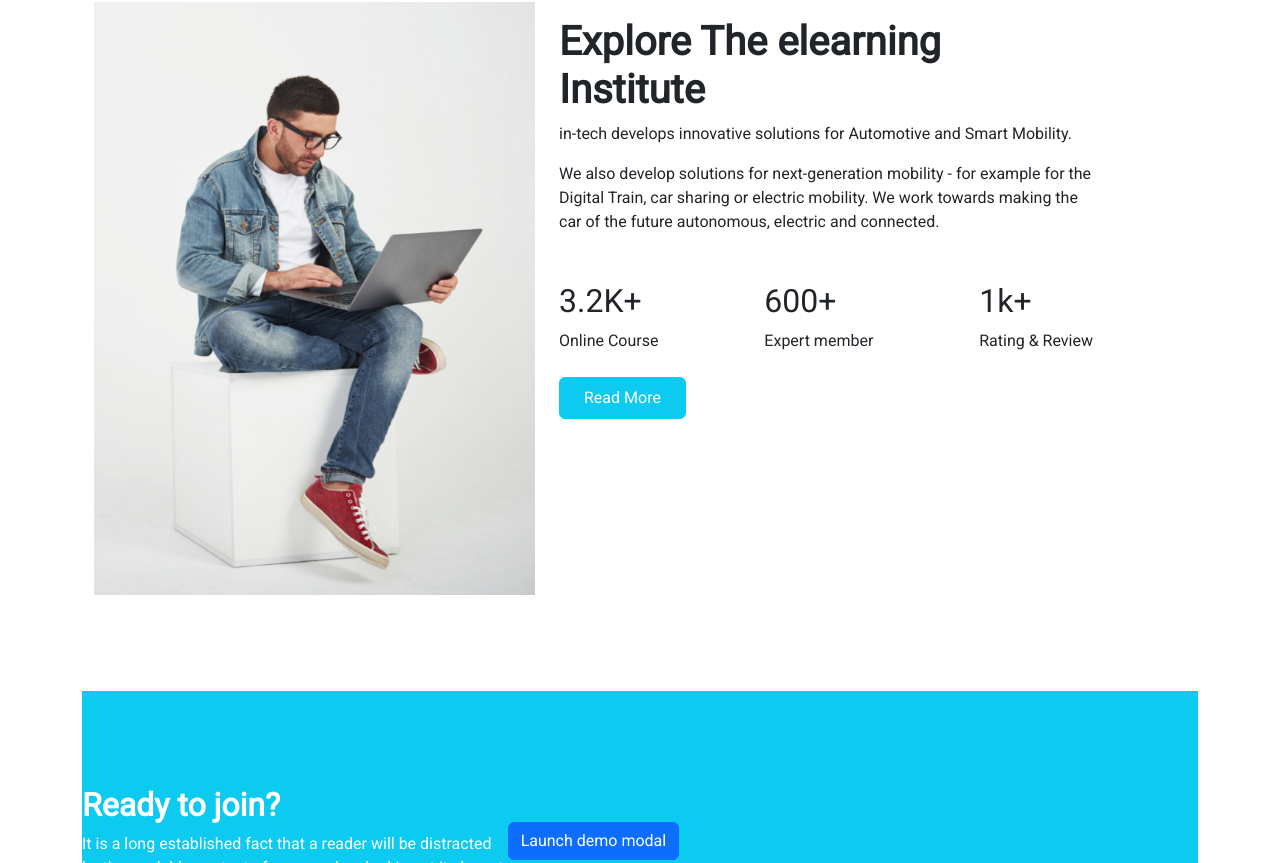
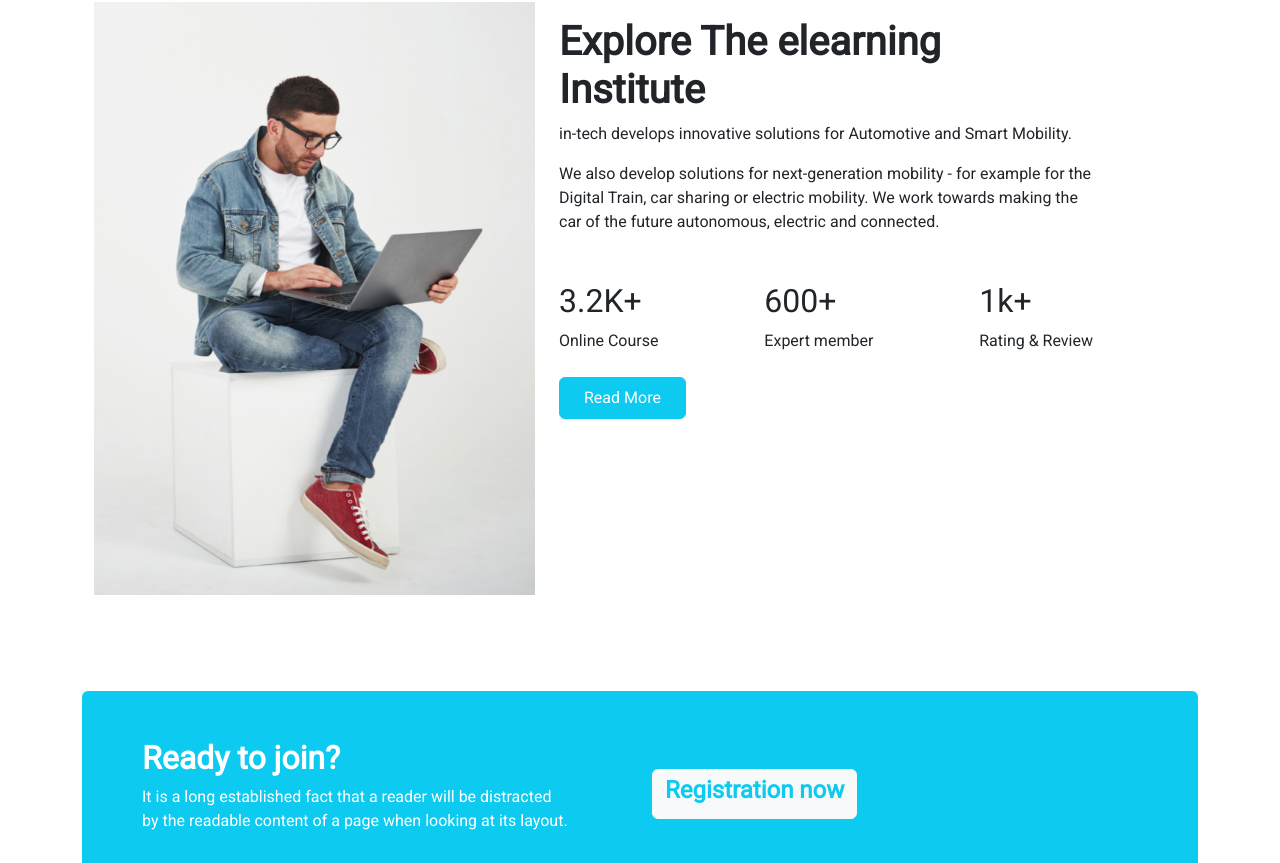
Before and after one commit to ayakub/code-lab-bootstrap, a plain HTML site: page index.html in a window 1280 px wide. Shown: the part 1937-2800 px from the top of the page. Drawn offline with nearby package versions, Linux system fonts and the light colour scheme; a web font is replaced by a local one.

Commit message:
modal added

```diff
--- a/index.html
+++ b/index.html
@@ -1,22 +1,29 @@
 <!doctype html>
 <html lang="en">
+
 <head>
   <meta charset="utf-8">
   <meta name="viewport" content="width=device-width, initial-scale=1">
   <title>Code Lab</title>
   <!-- bootstrap cdn -->
-    <link href="https://cdn.jsdelivr.net/npm/bootstrap@5.2.0/dist/css/bootstrap.min.css" rel="stylesheet" integrity="sha384-gH2yIJqKdNHPEq0n4Mqa/HGKIhSkIHeL5AyhkYV8i59U5AR6csBvApHHNl/vI1Bx" crossorigin="anonymous">
+  <link href="https://cdn.jsdelivr.net/npm/bootstrap@5.2.0/dist/css/bootstrap.min.css" rel="stylesheet"
+    integrity="sha384-gH2yIJqKdNHPEq0n4Mqa/HGKIhSkIHeL5AyhkYV8i59U5AR6csBvApHHNl/vI1Bx" crossorigin="anonymous">
   <!-- css stylesheet -->
   <link rel="stylesheet" href="styles/style.css">
 </head>
+
 <body>
   <header>
     <!-- navbar start -->
     <section>
       <nav class="navbar navbar-expand-lg bg-light fs-5 mt-3">
         <div class="container">
-                    <a class="navbar-brand" href="#"><h1 class="text-primary fw-bold">Code Lab</h1></a>
-                    <button class="navbar-toggler" type="button" data-bs-toggle="collapse" data-bs-target="#navbarSupportedContent" aria-controls="navbarSupportedContent" aria-expanded="false" aria-label="Toggle navigation">
+          <a class="navbar-brand" href="#">
+            <h1 class="text-primary fw-bold">Code Lab</h1>
+          </a>
+          <button class="navbar-toggler" type="button" data-bs-toggle="collapse"
+            data-bs-target="#navbarSupportedContent" aria-controls="navbarSupportedContent" aria-expanded="false"
+            aria-label="Toggle navigation">
             <span class="navbar-toggler-icon"></span>
           </button>
           <div class="collapse navbar-collapse" id="navbarSupportedContent">
@@ -51,9 +58,12 @@
     <section class="container mt-5 mb-5 ">
       <div id="carouselExampleDark" class="carousel carousel-dark slide" data-bs-ride="carousel">
         <div class="carousel-indicators">
-                  <button type="button" data-bs-target="#carouselExampleDark" data-bs-slide-to="0" class="active" aria-current="true" aria-label="Slide 1"></button>
-                  <button type="button" data-bs-target="#carouselExampleDark" data-bs-slide-to="1" aria-label="Slide 2"></button>
-                  <button type="button" data-bs-target="#carouselExampleDark" data-bs-slide-to="2" aria-label="Slide 3"></button>
+          <button type="button" data-bs-target="#carouselExampleDark" data-bs-slide-to="0" class="active"
+            aria-current="true" aria-label="Slide 1"></button>
+          <button type="button" data-bs-target="#carouselExampleDark" data-bs-slide-to="1"
+            aria-label="Slide 2"></button>
+          <button type="button" data-bs-target="#carouselExampleDark" data-bs-slide-to="2"
+            aria-label="Slide 3"></button>
         </div>
         <div class="carousel-inner">
           <div class="carousel-item active" data-bs-interval="10000">
@@ -104,7 +114,7 @@
       <div class="container">
         <div class="row">
           <div class="row">
-                <div class="card col-lg-6 col-md-12 mb-3 border border-start-0"  >
+            <div class="card col-lg-6 col-md-12 mb-3 border border-start-0">
               <div class="row">
                 <div class="col-lg-5 col-md-4 col-sm-12">
                   <img src="images/course/course-1.png" class="img-fluid rounded-start w-100 " alt="...">
@@ -119,7 +129,7 @@
                 </div>
               </div>
             </div>
-                <div class="card col-lg-6  mb-3 border border-start-0"  >
+            <div class="card col-lg-6  mb-3 border border-start-0">
               <div class="row">
                 <div class="col-lg-5 col-md-4 col-sm-12">
                   <img src="images/course/course-2.png" class="img-fluid rounded-start w-100 " alt="...">
@@ -134,7 +144,7 @@
                 </div>
               </div>
             </div>
-                <div class="card col-lg-6 mb-3 border border-start-0"  >
+            <div class="card col-lg-6 mb-3 border border-start-0">
               <div class="row">
                 <div class="col-lg- col-md-4 col-sm-12">
                   <img src="images/course/course-3.png" class="img-fluid rounded-start w-100 " alt="...">
@@ -149,7 +159,7 @@
                 </div>
               </div>
             </div>
-                <div class="card col-lg-6  mb-3 border border-start-0"  >
+            <div class="card col-lg-6  mb-3 border border-start-0">
               <div class="row">
                 <div class="col-lg-5 col-md-4 col-sm-12">
                   <img src="images/course/course-4.png" class="img-fluid rounded-start w-100 " alt="...">
@@ -164,7 +174,7 @@
                 </div>
               </div>
             </div>
-                <div class="card col-lg-6 mb-3 border border-start-0"  >
+            <div class="card col-lg-6 mb-3 border border-start-0">
               <div class="row">
                 <div class="col-lg-5 col-md-4 col-sm-12">
                   <img src="images/course/course-5.png" class="img-fluid rounded-start w-100 " alt="...">
@@ -179,7 +189,7 @@
                 </div>
               </div>
             </div>
-                <div class="card col-lg-6  mb-3  border border-start-0"  >
+            <div class="card col-lg-6  mb-3  border border-start-0">
               <div class="row">
                 <div class="col-lg-5 col-md-4 col-sm-12">
                   <img src="images/course/course-6.png" class="img-fluid rounded-start w-100 " alt="...">
@@ -216,7 +226,9 @@
             <p>
               in-tech develops innovative solutions for Automotive and Smart Mobility.
             </p>
-                    <p class="d-md-none d-lg-block">We also develop solutions for next-generation mobility - for example for the Digital Train, car sharing or electric mobility. We work towards making the car of the future autonomous, electric and connected.</p>
+            <p class="d-md-none d-lg-block">We also develop solutions for next-generation mobility - for example for the
+              Digital Train, car sharing or electric mobility. We work towards making the car of the future autonomous,
+              electric and connected.</p>
             <div class="d-flex justify-content-between mt-5">
               <div>
                 <h2>3.2K+</h2>
@@ -239,32 +251,36 @@
     <!-- Explore Institute end> -->
 
     <!-- Modal Register start -->
-         <section class="bg-info text-white d-flex" style="height:300px">
-          <div class="d-flex  align-items-center justify-content-between">
-            <div>
+    <section class="bg-info p-5 rounded">
+      <div class="container">
+        <div class="row d-flex justify-content-between align-items-center">
+          <div class="col-lg-6 col-md-12 text-white">
             <h2 class="fw-bold">Ready to join?</h2>
-              <p>It is a long established fact that a reader will be distracted <br> by the readable content of a page when looking at its layout.</p>
+            <p>It is a long established fact that a reader will be distracted <br> by the readable content of a page
+              when looking at its layout.</p>
           </div>
-            <div>
+          <div class="col-lg-6 col-md-12">
             <!-- Button trigger modal -->
-  <button type="button" class="btn btn-primary" data-bs-toggle="modal" data-bs-target="#exampleModal">
-    Launch demo modal
+            <button type="button" class="btn btn-light text-info text-center" data-bs-toggle="modal"
+              data-bs-target="#exampleModal">
+              <h4 class="fw-bold">Registration now</h4>
             </button>
 
             <!-- Modal -->
-    <div class="modal fade" id="exampleModal" tabindex="-1" aria-labelledby="exampleModalLabel" aria-hidden="true">
+            <div class=" modal fade" id="exampleModal" tabindex="-1" aria-labelledby="exampleModalLabel"
+              aria-hidden="true">
               <div class="modal-dialog">
                 <div class="modal-content">
                   <div class="modal-header">
-          <h5 class="modal-title" id="exampleModalLabel">Modal title</h5>
+                    <h2 class="modal-title" id="exampleModalLabel">Welcome</h2>
                     <button type="button" class="btn-close" data-bs-dismiss="modal" aria-label="Close"></button>
                   </div>
                   <div class="modal-body">
-          ...
+                    <h4>Please sign up</h4>
                   </div>
                   <div class="modal-footer">
                     <button type="button" class="btn btn-secondary" data-bs-dismiss="modal">Close</button>
-          <button type="button" class="btn btn-primary">Save changes</button>
+                    <button type="button" class="btn btn-primary">Sign up</button>
                   </div>
                 </div>
               </div>
@@ -272,9 +288,13 @@
           </div>
 
         </div>
+      </div>
     </section>
     <!-- Modal Register end -->
   </main>
-    <script src="https://cdn.jsdelivr.net/npm/bootstrap@5.2.0/dist/js/bootstrap.bundle.min.js" integrity="sha384-A3rJD856KowSb7dwlZdYEkO39Gagi7vIsF0jrRAoQmDKKtQBHUuLZ9AsSv4jD4Xa" crossorigin="anonymous"></script>
+  <script src="https://cdn.jsdelivr.net/npm/bootstrap@5.2.0/dist/js/bootstrap.bundle.min.js"
+    integrity="sha384-A3rJD856KowSb7dwlZdYEkO39Gagi7vIsF0jrRAoQmDKKtQBHUuLZ9AsSv4jD4Xa"
+    crossorigin="anonymous"></script>
 </body>
+
 </html>
```
Lines whose indentation alone changed are shown as unchanged.
